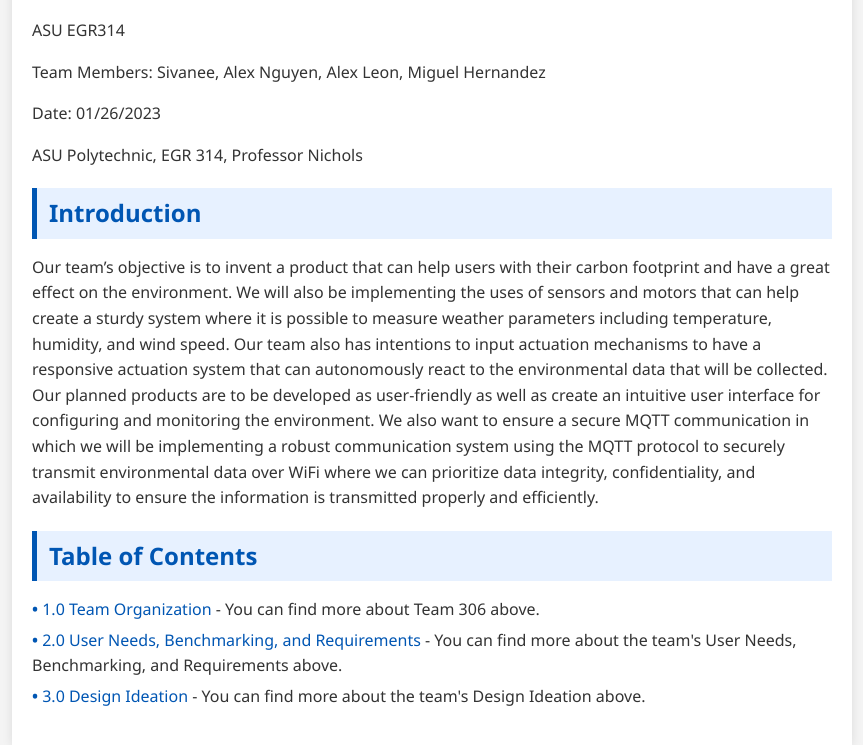
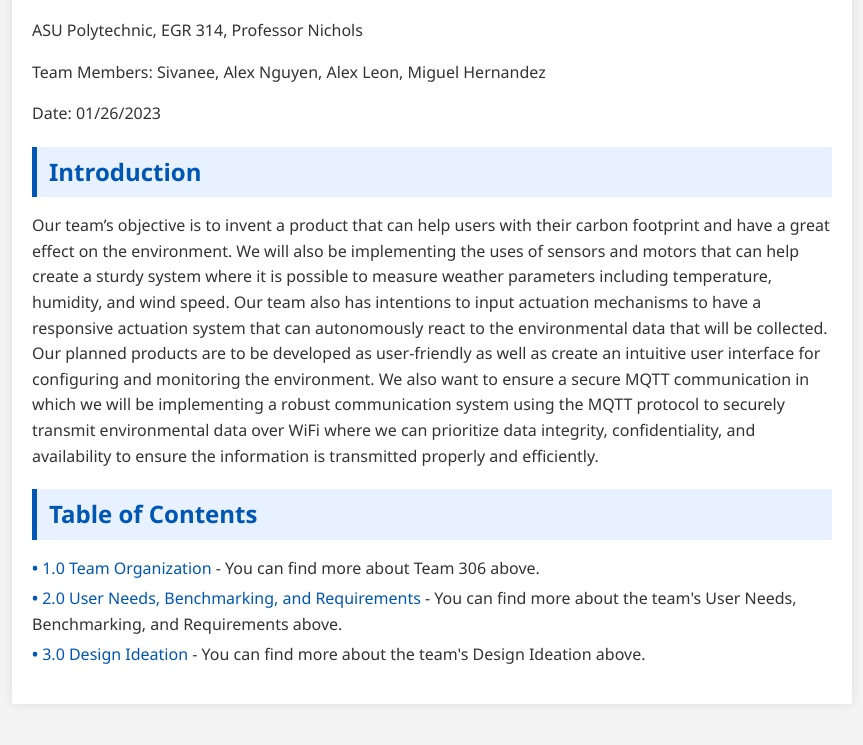
Before and after one commit to egr314-306-s24-github-io/Team-306, a website: page index.html in a window 1280 px wide. Shown: the part 131-876 px from the top of the page, without its empty margins (208-1071 px from the left). Drawn offline with Linux system fonts and the light colour scheme.

Commit message:
Update index.html

```diff
--- a/index.html
+++ b/index.html
@@ -56,10 +56,10 @@
     <div class="container">
         <div class="team-info">
             <h1>Team 306</h1>
-            <p>ASU EGR314</p>
+          <p>ASU Polytechnic, EGR 314, Professor Nichols</p>
             <p>Team Members: Sivanee, Alex Nguyen, Alex Leon, Miguel Hernandez</p>
             <p>Date: 01/26/2023</p>
-            <p>ASU Polytechnic, EGR 314, Professor Nichols</p>
+
         </div>
 
         <div class="introduction">
```
